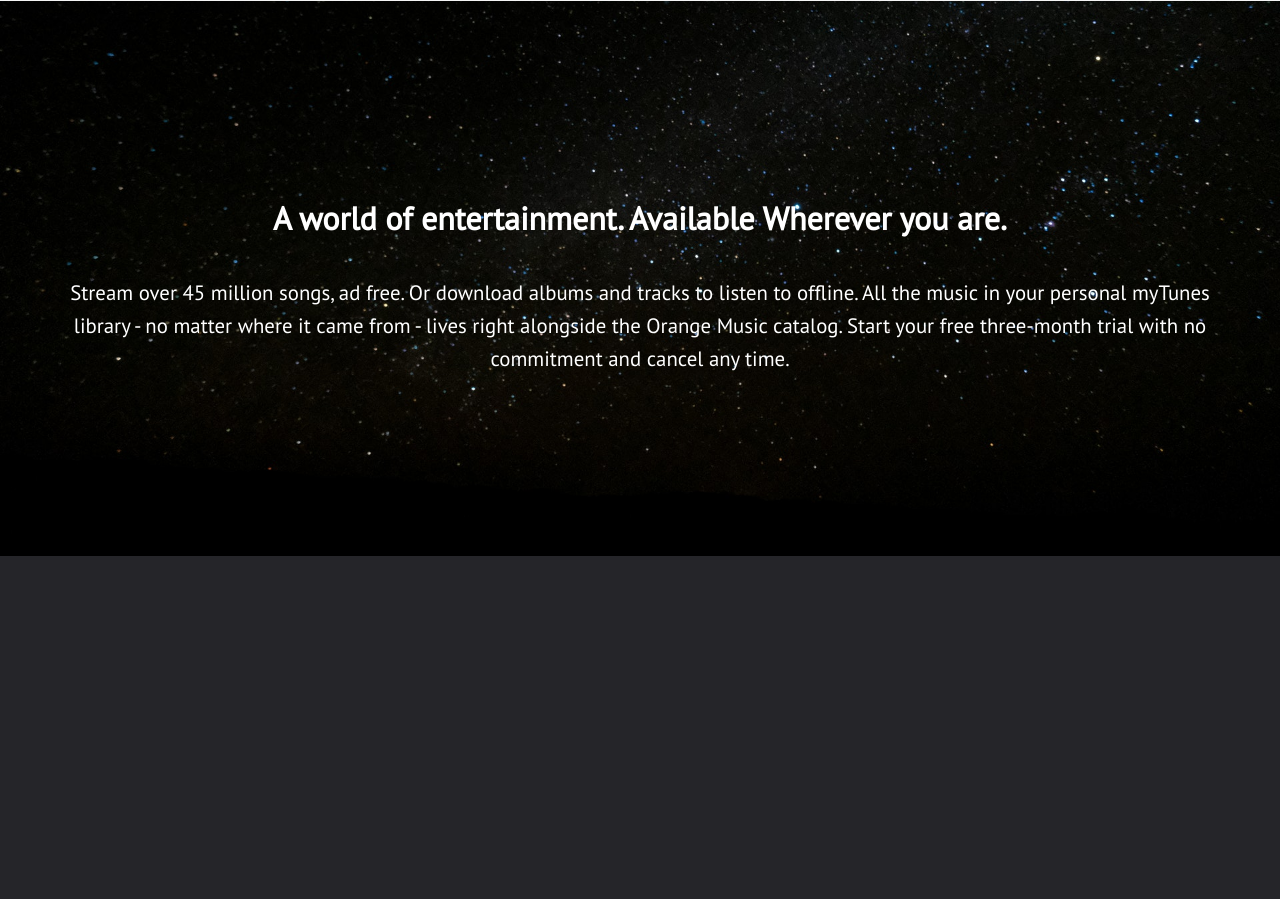
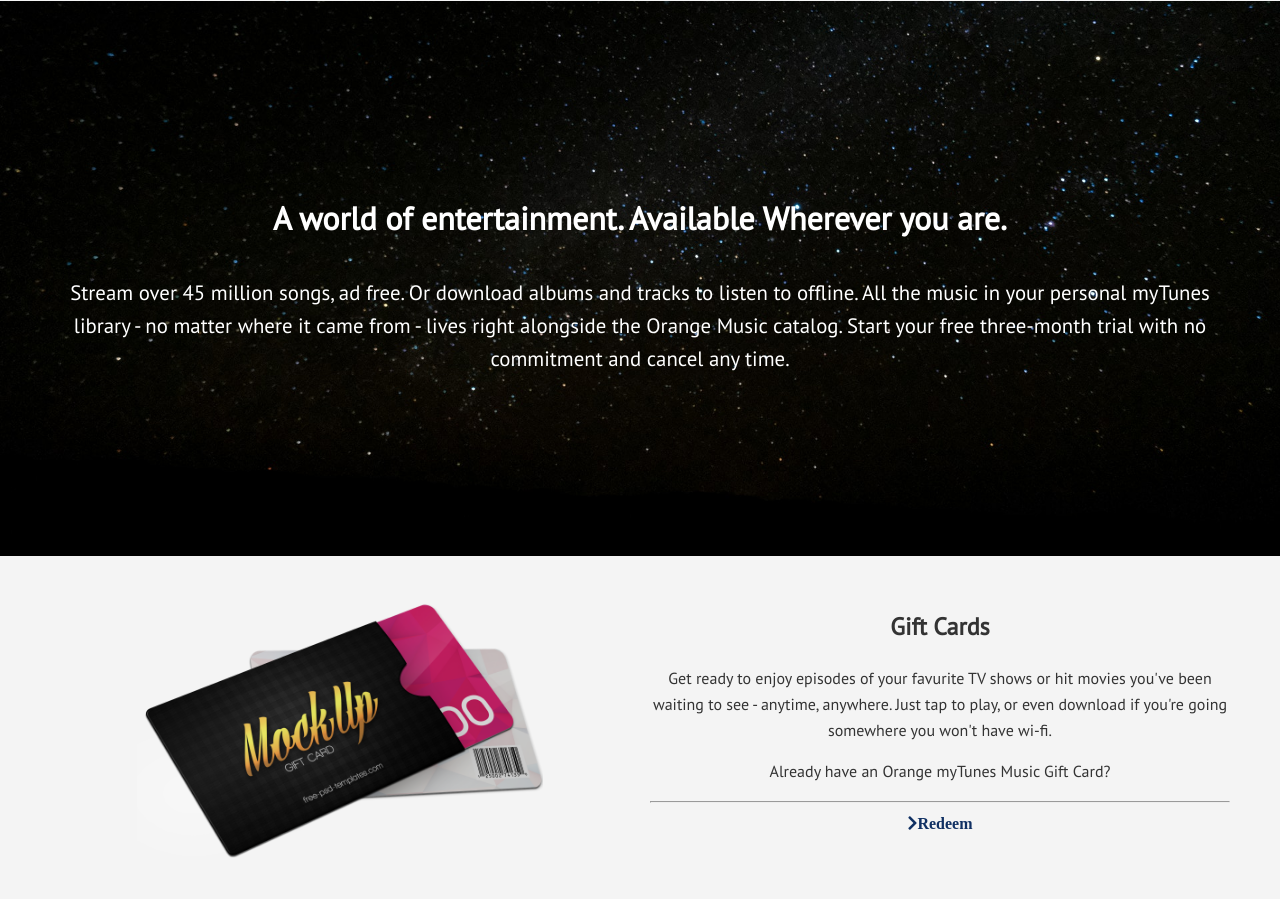
Before and after one commit to Ferperemero86/MyTunes-Landing-page, a plain HTML site: page index.html in a window 1280 px wide. Shown: the part 3147-4046 px from the top of the page. Before the commit the page ends 3703 px from the top, so only its background shows below. Drawn offline with nearby package versions, Linux system fonts and the light colour scheme.

Commit message:
Create gift card section

```diff
--- a/css/style.css
+++ b/css/style.css
@@ -30,6 +30,10 @@ a {
 .bg-light {
     background-color: #f4f4f4;
     color: #333;
+}
+
+.text-secondary {
+    color: #103063;
 }
 
 /*Button*/
@@ -78,10 +82,6 @@ a {
     margin: 0;
 }
 
-#entertainment {
-    background: url("/img/stars.jpg") no-repeat bottom/cover;
-    padding: 10rem 0;
-}
 
 /***Showcase***/
 
@@ -155,3 +155,37 @@ a {
 .tablet-muckup {
     margin-top: 4rem;
 }
+
+
+/***Entertainment***/
+
+#entertainment {
+    background: url("/img/stars.jpg") no-repeat bottom/cover;
+    padding: 10rem 0;
+}
+
+/***Gift Card***/
+
+@media screen and (min-width: 1100px) {
+    .gift-cards {
+        display: grid;
+        grid-gap: 1.25rem;
+        grid-template-columns: repeat(2, 1fr);
+    }
+}
+
+.gift-card-img {
+    max-width: 80%;
+}
+
+@media screen and (min-width: 600px) {
+    .gift-card-img {
+        max-width: 50%;
+    }
+}
+
+@media screen and (min-width: 1100px) {
+    .gift-card-img {
+        max-width: 70%;
+    }
+}
--- a/index.html
+++ b/index.html
@@ -81,6 +81,27 @@
     </section>
 
     <!-- Gift Card Section -->
+    <section id="gift-cards" class="section bg-light">
+        <div class="container">
+            <div class="gift-cards">
+                <div>
+                    <img src="/img/gift-card.png" class="gift-card-img" alt="Gift Card">
+                </div>
+                <div>
+                    <h2>Gift Cards</h2>
+                    <p>Get ready to enjoy episodes of
+                        your favurite TV shows or hit movies you've been waiting to see - anytime,
+                        anywhere. Just tap to play, or even download if you're going somewhere you
+                        won't have wi-fi.</p>
+                    <p>Already have an Orange myTunes Music Gift Card?</p>
+                    <hr>
+                    <a href="" class="text-secondary">
+                        <i class="fas fa-chevron-right">Redeem</i>
+                    </a>
+                </div>
+            </div>
+        </div>
+    </section>
 
     <!-- Footer -->
     <script src="https://code.jquery.com/jquery-3.6.0.min.js" integrity="sha256-/xUj+3OJU5yExlq6GSYGSHk7tPXikynS7ogEvDej/m4=" crossorigin="anonymous"></script>
```
Also changed, not shown: img/gift-card.png (added).
